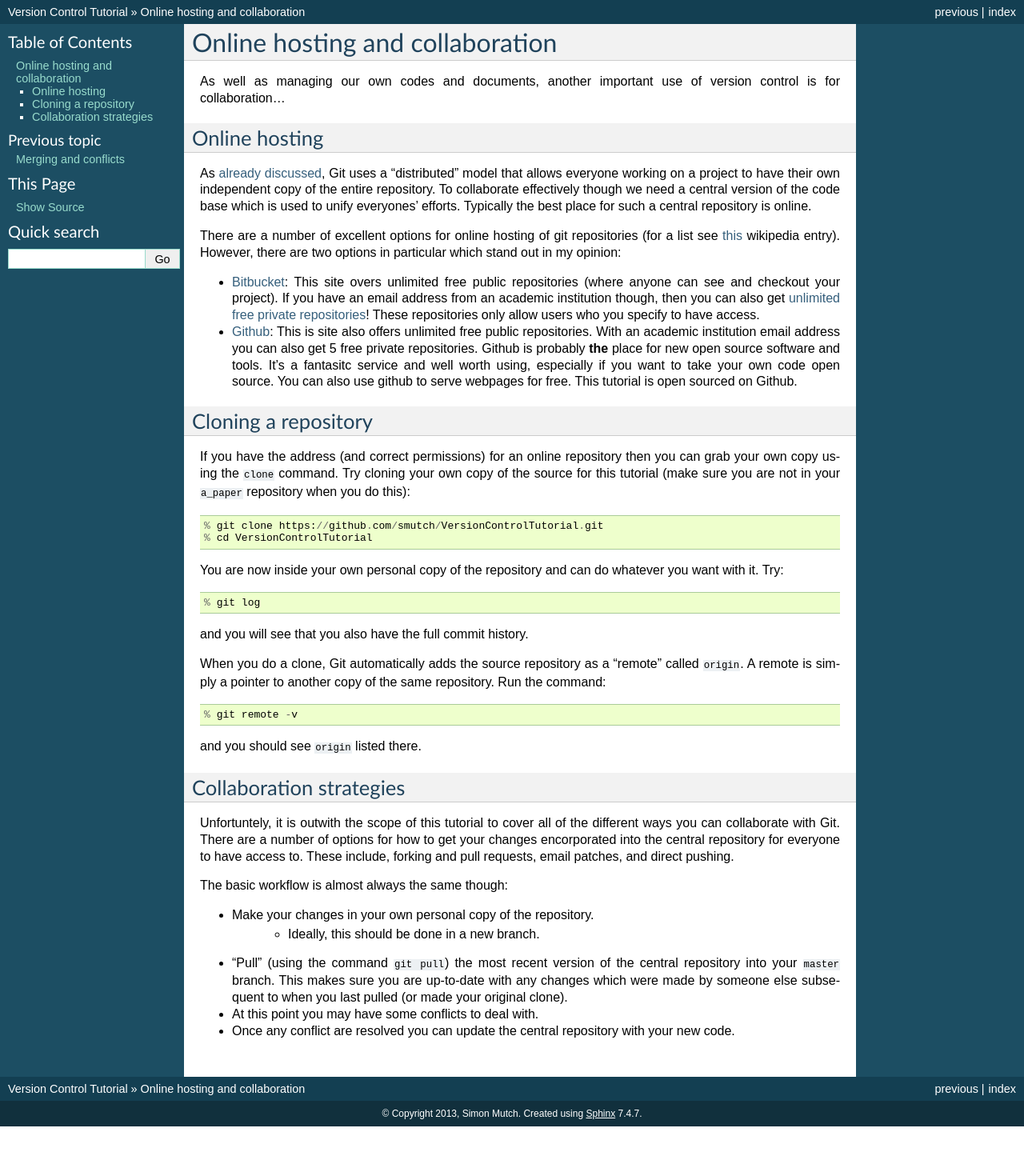
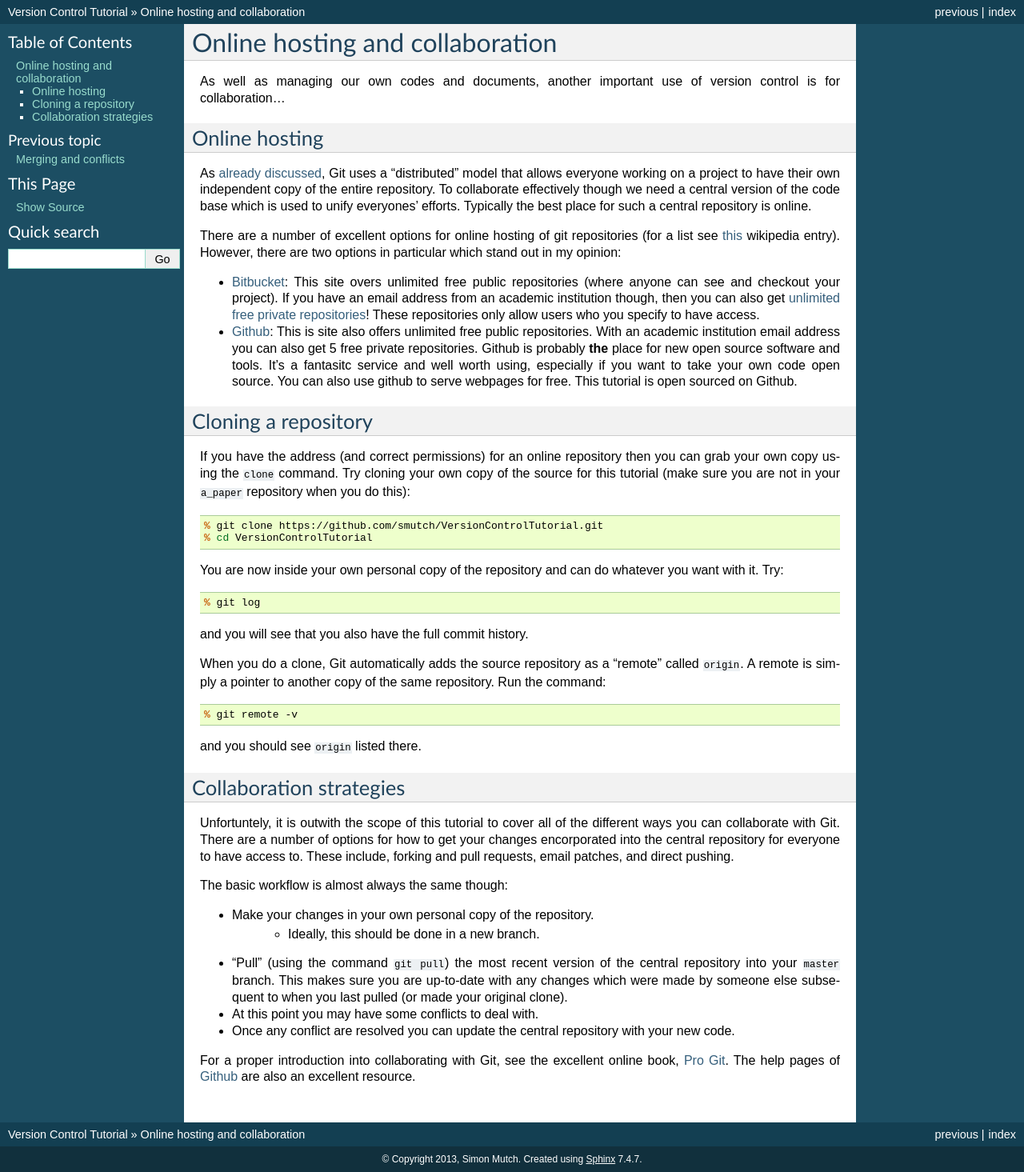
Before and after one commit to AstroinformaticsAU/VersionControlTutorial, a Sphinx documentation site: the page built from source/pages/5-collaboration.rst, in a window 1280 px wide. Shown: the whole page at 80% size. Built offline with Sphinx 7.4.7, drawn with Linux system fonts in a browser that asks for light colours; before the commit the page ends 1408 px from its top, so only the background shows below that.

Commit message:
Finish up attempt at collaboration section.

```diff
--- a/source/pages/5-collaboration.rst
+++ b/source/pages/5-collaboration.rst
@@ -26,7 +28,7 @@
   <http://blog.bitbucket.org/2012/08/20/bitbucket-academic/>`_!  These
   repositories only allow users who you specify to have access.
 
-- `Github <https://github.com/>`_: This is site also offers unlimited free
+- `Github`_: This is site also offers unlimited free
   public repositories.  With an academic institution email address you can also
   get 5 free private repositories.  Github is probably **the** place for new
   open source software and tools.  It's a fantasitc service and well worth
@@ -82,3 +84,9 @@
 - At this point you may have some conflicts to deal with.
 - Once any conflict are resolved you can update the central repository with your
   new code.
+
+For a proper introduction into collaborating with Git, see the excellent online
+book, `Pro Git <http://git-scm.com/book>`_.  The help pages of `Github`_ are
+also an excellent resource.
+
+.. _Github: https://github.com/
```
Also changed, not shown: other parts of source/pages/5-collaboration.rst (+2 -0 lines).
